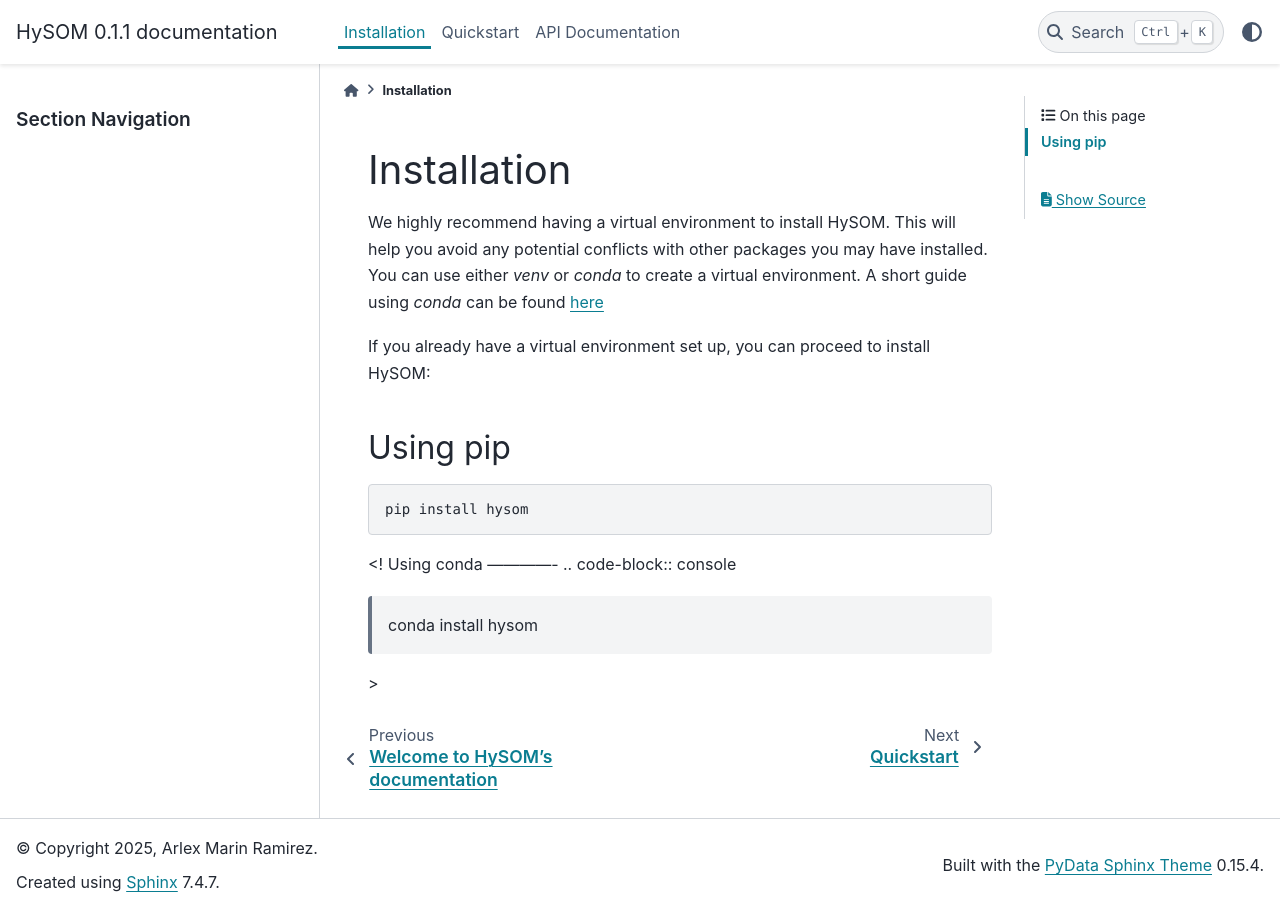
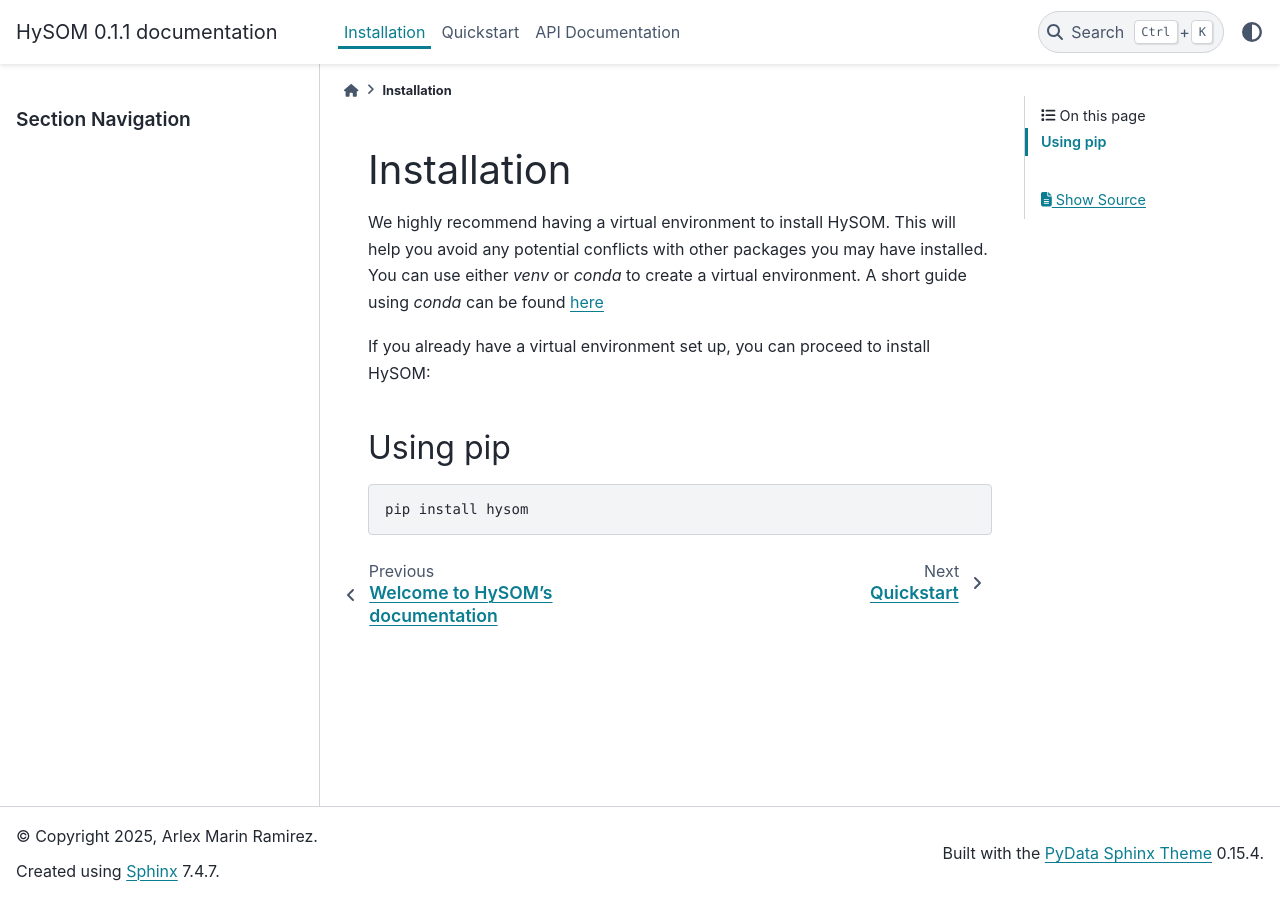
Before and after one commit to ArlexMR/HySOM, a Sphinx documentation site: the page built from docs/usage/installation.rst, in a window 1280 px wide. Built offline with Sphinx 7.4.7 and the PyData theme 0.15.4, drawn with Linux system fonts in a browser that asks for light colours.

Commit message:
update installation instructions

```diff
--- a/docs/usage/installation.rst
+++ b/docs/usage/installation.rst
@@ -11,11 +11,3 @@
 .. code-block:: bash
 
     pip install hysom
-
-<!
-Using conda
--------------
-.. code-block:: console
-
-    conda install hysom
->
```
